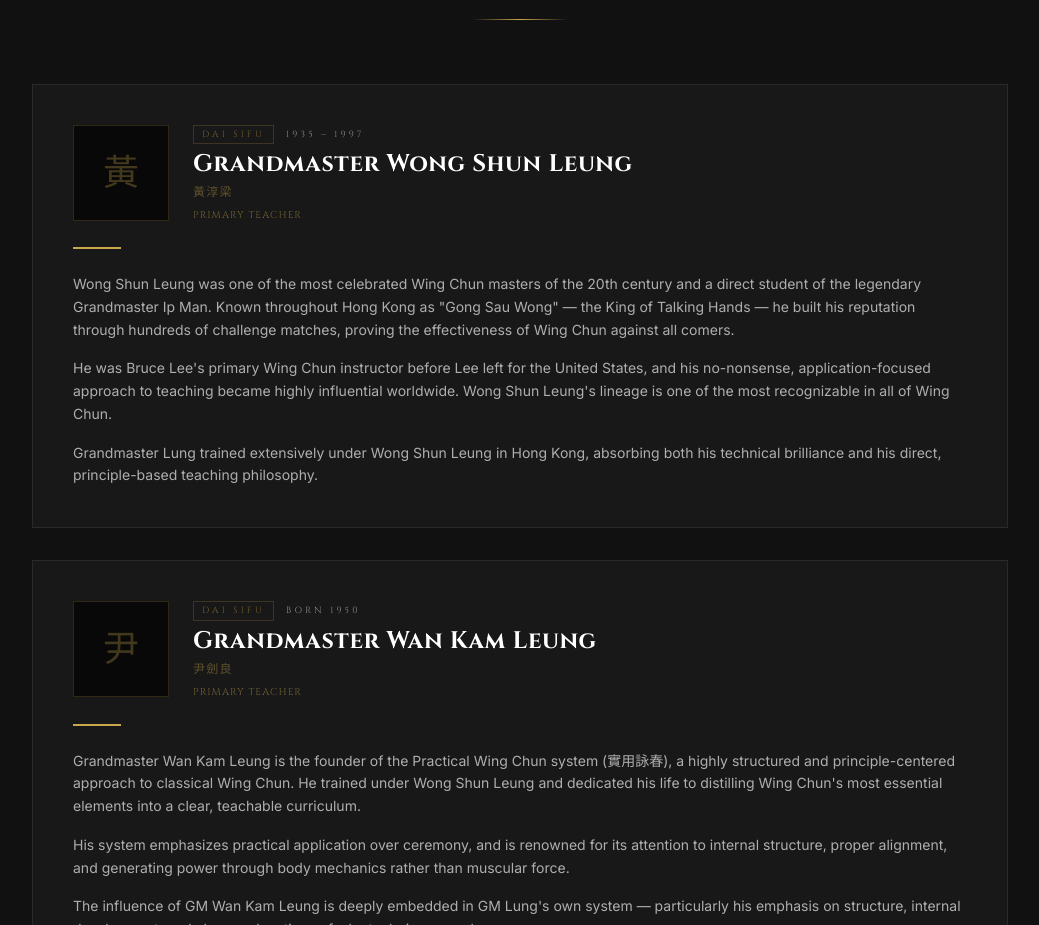
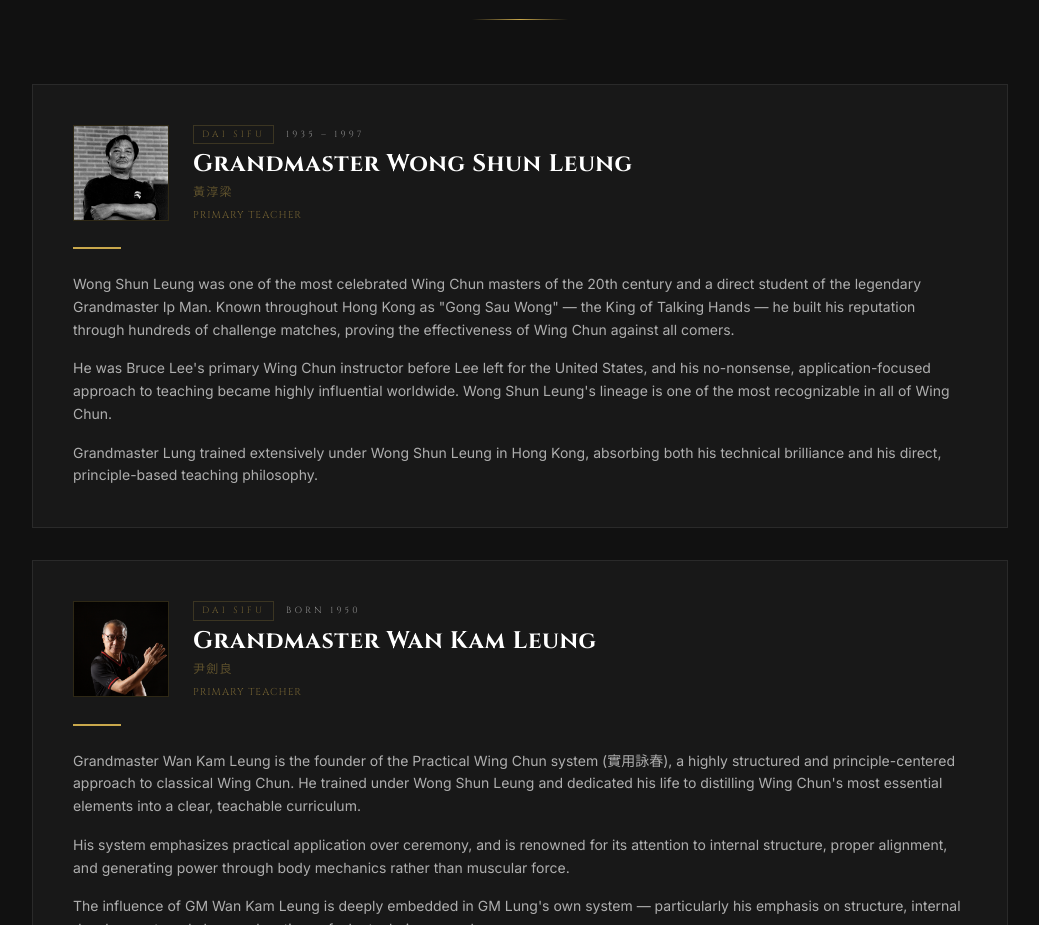
Before and after one commit to vahagnmard2-art/franco-lung-wingchun, a Next.js app: page /lineage in a window 1280 px wide. Shown: the part 1460-2385 px from the top of the page, without its empty margins (120-1159 px from the left). Built offline with nearby package versions, Linux system fonts and the light colour scheme.

Commit message:
Add master profile photos for Wong Shun Leung and Wan Kam Leung
Co-Authored-By: Claude Sonnet 4.6 <noreply@anthropic.com>

```diff
--- a/app/lineage/page.tsx
+++ b/app/lineage/page.tsx
@@ -1,5 +1,6 @@
 import type { Metadata } from "next";
 import Link from "next/link";
+import Image from "next/image";
 import { ArrowRight } from "lucide-react";
 
 export const metadata: Metadata = {
@@ -12,6 +13,7 @@ const masters = [
   {
     name: "Grandmaster Wong Shun Leung",
     chineseName: "黃淳梁",
+    photo: "/images/wong-shun-leung.jpg",
     period: "Primary Teacher",
     dates: "1935 – 1997",
     label: "Dai Sifu",
@@ -24,6 +26,7 @@ const masters = [
   {
     name: "Grandmaster Wan Kam Leung",
     chineseName: "尹劍良",
+    photo: "/images/wan-kam-leung.jpg",
     period: "Primary Teacher",
     dates: "Born 1950",
     label: "Dai Sifu",
@@ -161,11 +164,14 @@ export default function LineagePage() {
             {masters.map((m) => (
               <div key={m.name} className="card-base p-8 md:p-10">
                 <div className="flex flex-col md:flex-row md:items-start gap-6 mb-6">
-                  {/* Photo placeholder */}
-                  <div className="w-24 h-24 flex-shrink-0 bg-ink border border-gold/20 flex items-center justify-center">
-                    <span className="text-gold/30 text-4xl leading-none" style={{ fontFamily: "serif" }} aria-hidden="true">
-                      {m.chineseName.charAt(0)}
-                    </span>
+                  {/* Photo */}
+                  <div className="w-24 h-24 flex-shrink-0 relative overflow-hidden border border-gold/20 bg-ink">
+                    <Image
+                      src={m.photo}
+                      alt={m.name}
+                      fill
+                      className="object-cover object-top"
+                    />
                   </div>
                   {/* Header */}
                   <div className="flex-1">
```
Also changed, not shown: public/images/wan-kam-leung.jpg (added), public/images/wong-shun-leung.jpg (added).
